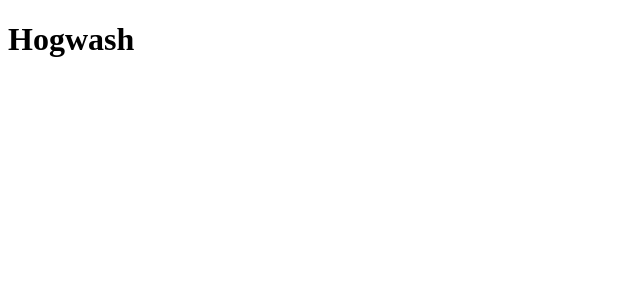
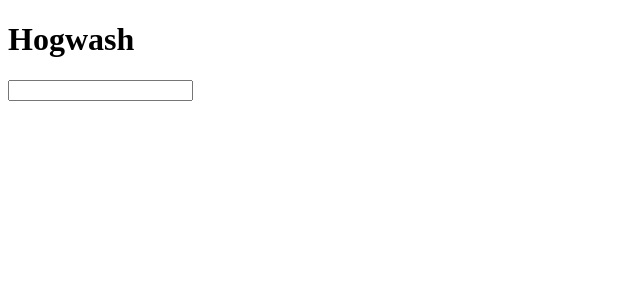
Before and after one commit to TKais/Hogwash, a React app: page / in a window 1280 px wide. Shown: the top 300 px of the page, without its empty margins (0-640 px from the left). Built offline with nearby package versions, Linux system fonts and the light colour scheme.

Commit message:
Add TextInput and Button components

```diff
--- a/src/client/components/App.jsx
+++ b/src/client/components/App.jsx
@@ -1,10 +1,12 @@
 import React from 'react';
 import Header from './Header.jsx';
+import TextInput from './TextInput.jsx';
 
 function App() {
   return (
     <div>
       <Header headerText="Hogwash" />
+      <TextInput ariaLabel="Type a search query" />
     </div>
   );
 }
--- /dev/null
+++ b/src/client/components/TextInput.jsx
@@ -0,0 +1,18 @@
+import React, { useState } from 'react';
+import PropTypes from 'prop-types';
+// import getData from '../js/aylien';
+
+function TextInput(props) {
+  const [value, updateValue] = useState('');
+
+  return (
+    <input type="text" placeholder={props.placeholder} aria-label={props.ariaLabel} value={value} onChange={evt => updateValue(evt.target.value)} />
+  );
+}
+
+TextInput.propTypes = {
+  ariaLabel: PropTypes.string.isRequired,
+  placeholder: PropTypes.string,
+};
+
+export default TextInput;
--- a/src/client/js/aylien.js
+++ b/src/client/js/aylien.js
@@ -13,8 +13,7 @@ function isValidURLString(url) {
 */
 
 export default async function getData(url) {
-  if(!isValidURLString(url)) {
-    updateUIWithErrors(url);
+  if (!isValidURLString(url)) {
     throw new Error('Invalid URL string');
   }
 }
```
Also changed, not shown: src/client/components/Button.jsx (added, +14 -0 lines).
